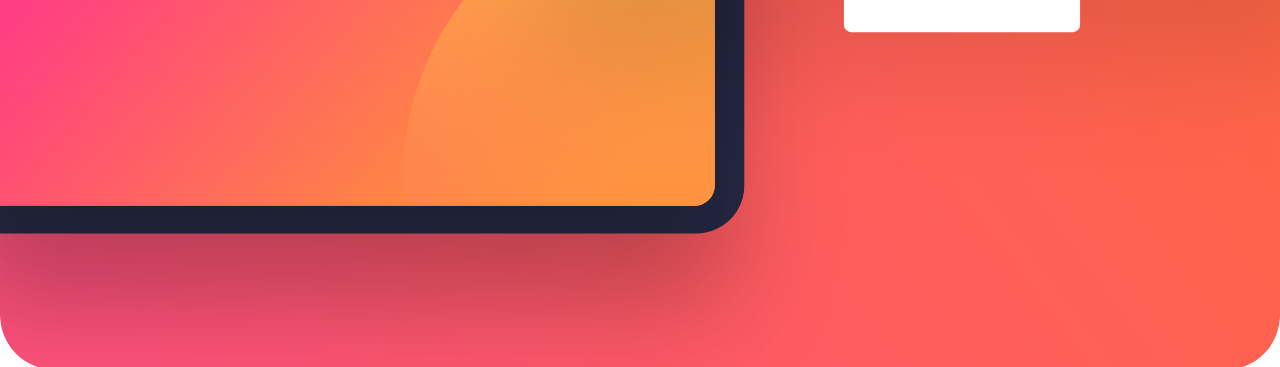
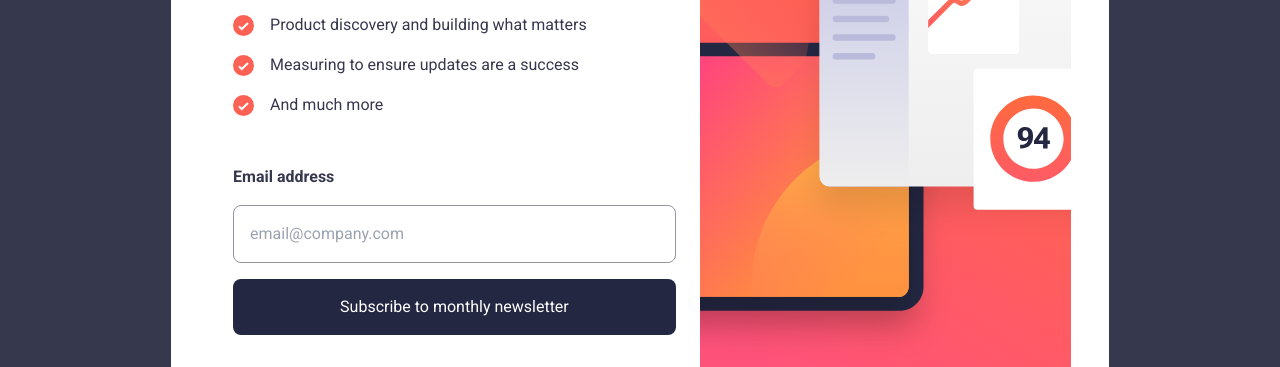
Before and after one commit to PierreFrs/newsletter-sign-up, a website: page index.html in a window 1280 px wide. Shown: the part 278-645 px from the top of the page. Drawn offline with Linux system fonts and the light colour scheme.

Commit message:
style: responsive

```diff
--- a/index.html
+++ b/index.html
@@ -22,21 +22,28 @@
     </title>
   </head>
   <body
-    class="h-screen flex justify-center items-center text-neutralCharcoalGrey leading-6"
+    class="h-screen flex justify-center items-center text-neutralCharcoalGrey leading-6 bg-neutralCharcoalGrey"
   >
     <!-- Sign-up form start -->
     <main
-      class="sign-up-form h-full w-full flex flex-col justify-center items-center"
+      class="sign-up-form flex flex-col justify-center items-center h-100% sm:flex-row sm:p-6 max-w-screen-lg sm:max-h-fit sm:rounded-xl bg-neutralWhite"
     >
       <!-- illustration -->
-      <div class="img-container w-full h-auto">
+      <div class="img-container w-full h- sm:order-last sm:w-5/12">
         <img
           src="./assets/images/illustration-sign-up-mobile.svg"
           alt=""
-          class="w-full"
+          class="w-full sm:hidden"
+        />
+        <img
+          src="./assets/images/illustration-sign-up-desktop.svg"
+          alt=""
+          class="w-full hidden sm:block"
         />
       </div>
       <!-- end of illustration -->
+      <!-- article -->
+      <div class="text">
         <!-- description -->
         <div class="desc p-6">
           <h1 class="title text-5xl font-bold text-neutralDarkSlateGrey mb-4">
@@ -88,12 +95,13 @@
           </button>
         </form>
         <!-- end of form -->
+      </div>
     </main>
     <!-- Sign-up form end -->
 
     <!-- Success message start -->
     <main
-      class="success-modal p-6 h-full w-full flex flex-col justify-center hidden"
+      class="success-modal p-6 h-full w-full flex flex-col justify-center hidden bg-neutralWhite sm:rounded-xl max-w-lg sm:max-h-[512px]"
     >
       <div class="image-container mb-8">
         <img src="./assets/images/icon-success.svg" />
```
Also changed, not shown: dist/output.css. Lines whose indentation alone changed are shown as unchanged.
